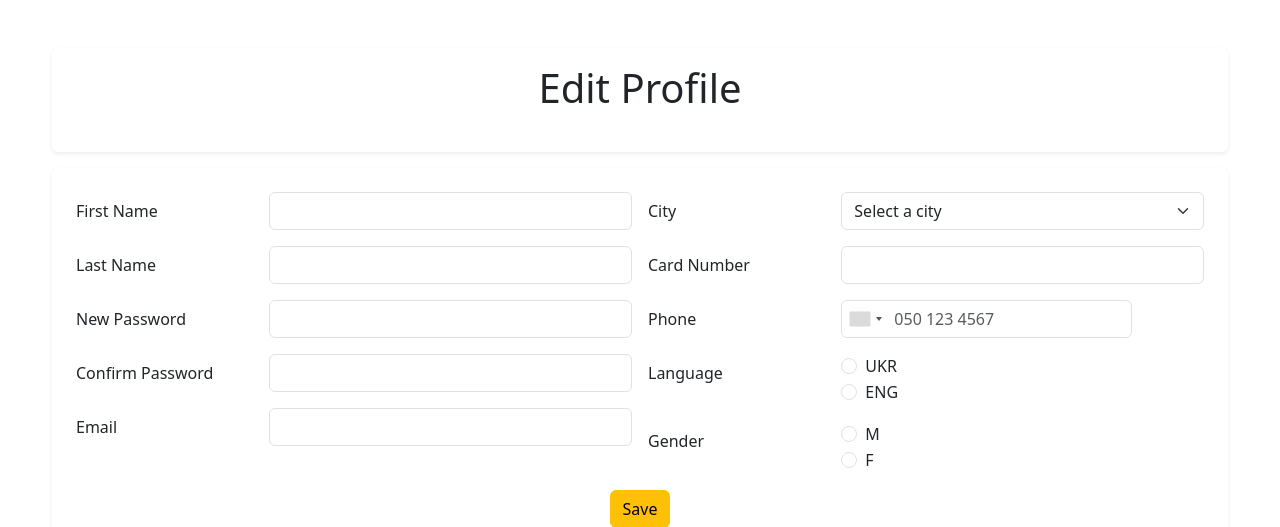
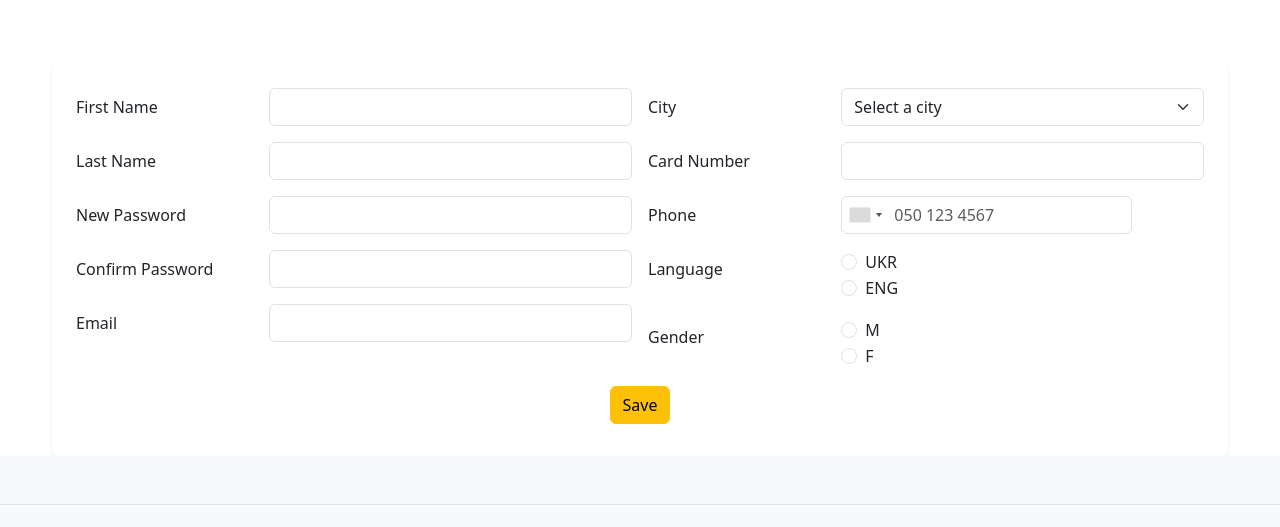
Before and after one commit to ValeriiaStartseva/Kino, a Django app: template src/users/templates/users/user_acc.html in a window 1280 px wide. Shown: the part 114-641 px from the top of the page. Run offline with Django 5.2, Linux system fonts and the light colour scheme; the template is opened without the code that fills it, so the values that code supplies are empty; parts of the project's set-up code (start-up, migrations or seed data) failed here and were passed over; grey boxes are pictures that could not be loaded.

```diff
--- a/src/users/templates/users/user_acc.html
+++ b/src/users/templates/users/user_acc.html
@@ -11,12 +11,9 @@
 <body>
 <div class="cinemas-wrapper">
     <div class="container mt-5">
-        <!-- Блок з білою підложкою для заголовку -->
-        <div class="form-header bg-white p-3 shadow-sm rounded text-center">
-            <h1 class="mb-4">{% trans "Edit Profile" %}</h1>
-        </div>
+        <!-- Видалено блок з назвою та підложкою -->
 
-        <!-- Форма також обгорнута в блок з білою підложкою -->
+        <!-- Форма залишається без білої підложки під заголовком -->
         <div class="form-wrapper bg-white p-4 shadow-sm rounded mt-3">
             <form id="UserProfileUpdateForm" method="post" action="{% url 'edit_profile' %}">
               {% csrf_token %}
```
